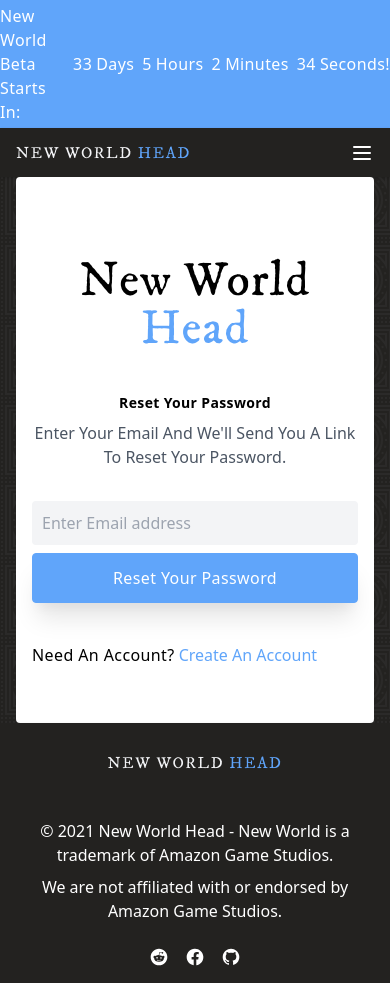
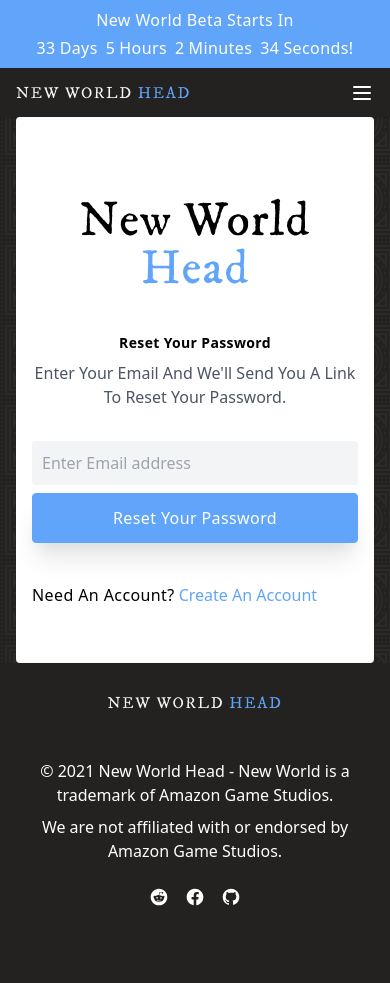
Before and after one commit to newworldhead/newworldhead, a Next.js app: page /auth/forgot-password in a window 390 px wide. After the commit the page ends 923 px from the top, so only its background shows below. Built offline with nearby package versions, Linux system fonts and the light colour scheme; no server answers.

Commit message:
CountDown some what responsive to mobile

```diff
--- a/components/Global/CountDown.js
+++ b/components/Global/CountDown.js
@@ -45,18 +45,21 @@
         <section className="
             bg-blue-400
             w-full
-            py-1
+            py-2
+            md:py-1
             text-white
             flex
-            flex-row
-            gap-2
+            flex-col
+            md:flex-row
+            gap-1
+            md:gap-2
             capitalize
             tracking-wide
             items-center
             justify-center
             ">
             <div>
-                <p>New World Beta Starts in: </p>
+                <p>New World Beta Starts in </p>
             </div>
             <div className="flex flex-row gap-2">
                 <div className="flex flex-row gap-1">
```
